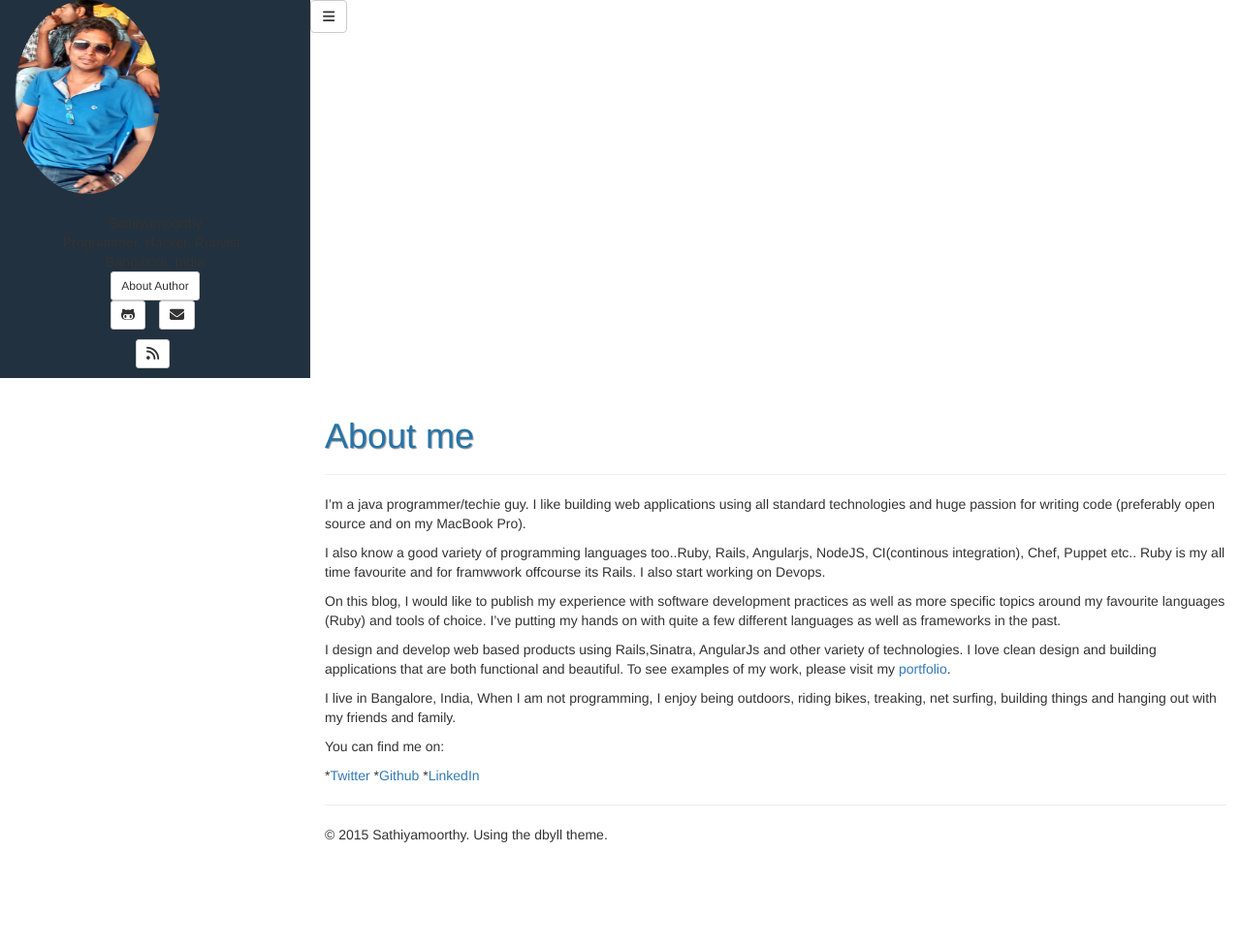
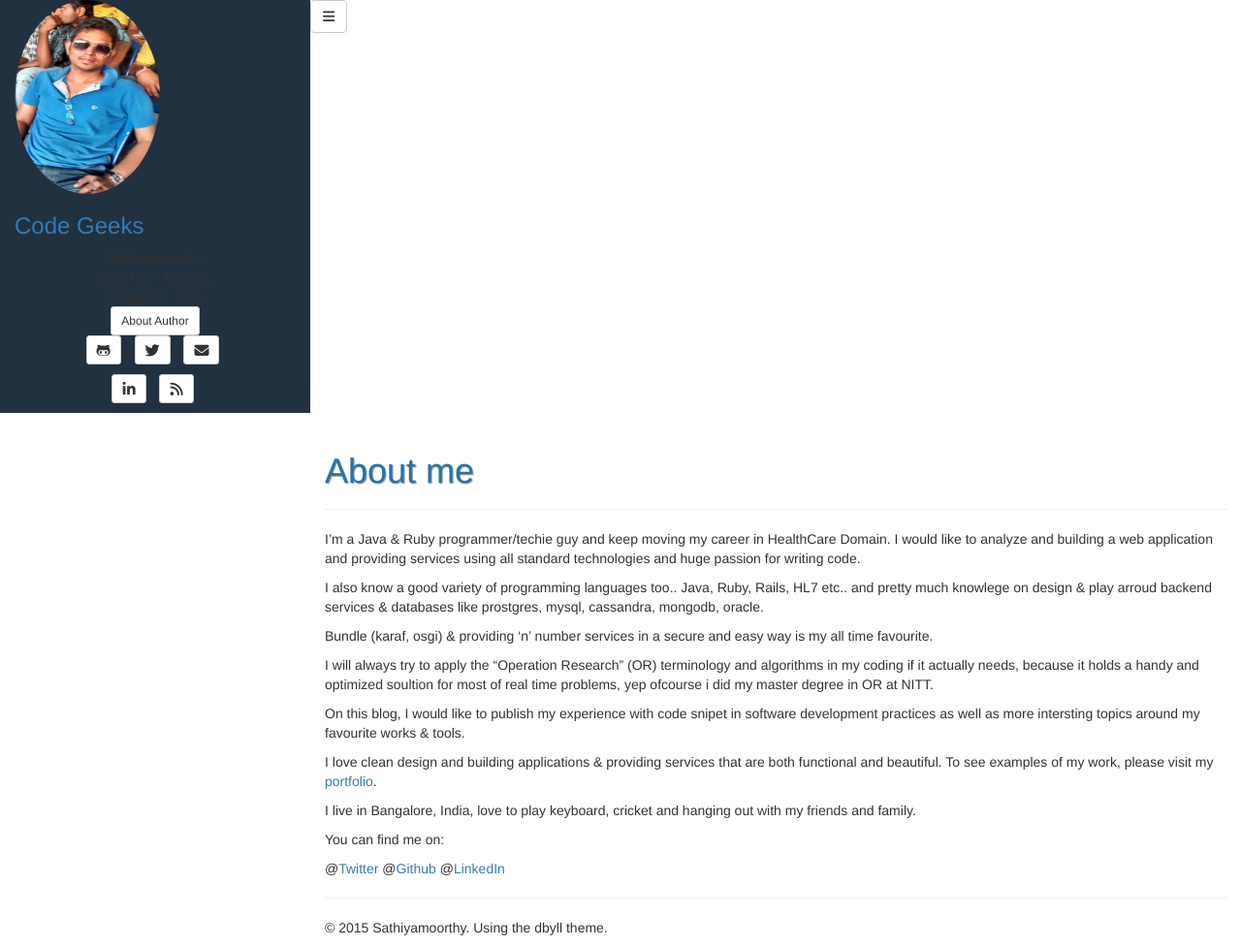
Before and after one commit to sathiyamoorthy/sathiyamoorthy.github.io, a Jekyll site: the page built from about.md, in a window 1280 px wide. Shown: the whole page at 97% size. Built offline with Jekyll 4.4.1, drawn with Linux system fonts in a browser that asks for light colours; nearby versions of some CDN libraries; library files that are not in the unit come from our copies; before the commit the page ends 900 px from its top, so only the background shows below that.

Commit message:
initial commit

```diff
--- a/_config.yml
+++ b/_config.yml
@@ -19,19 +19,19 @@ gems:
 # Themes are encouraged to use these universal variables
 # so be sure to set them if your theme uses them.
 #
-title : Geek
+title : Code Geeks
 tagline:
 author :
   name : Sathiyamoorthy
   email : sathyamoorthy.warn6@gmail.com
   github : sathiyamoorthy
-  twitter :
+  twitter : dsas
   # pinterest: dbtek
-  linkedin:
+  linkedin: sathiyamoorthy m
   resume:
   feedburner :
   email_md5: 7d072fe9b989753448337ea1e5f47b00
-  bio: Sathiyamoorthy<br/>Programmer, Hacker, Rubyist..<br/> Bangalore, India
+  bio: Sathiyamoorthy<br/>Java, HL7, Rubyist..<br/> Bangalore, India
 
 # The production_url is only used when full-domain names are needed
 # such as sitemap.txt
--- a/_includes/themes/dbyll/sidebar.html
+++ b/_includes/themes/dbyll/sidebar.html
@@ -6,7 +6,7 @@
 
 	</a>
 	<h3 class="title">
-		<a href="{% if BASE_PATH %}{{ BASE_PATH }}{% else %}/{% endif %}"></a>
+		<a href="{% if BASE_PATH %}{{ BASE_PATH }}{% else %}/{% endif %}">{{ site.title }}</a>
 	</h3>
 </header>
 
--- a/about.md
+++ b/about.md
@@ -1,24 +1,28 @@
 ---
 layout: page
 title: About me
-tags: [about, kishroe mohan, kishore.m, responsive]
+tags: [about, sathiyamoorthy, responsive]
 modified: 2015-06-03T20:53:07.573882-04:00
 comments: true
 
 ---
 
-I'm a java programmer/techie guy. I like building web applications using all standard technologies and huge passion for writing code (preferably open source and on my MacBook Pro).
+I'm a Java & Ruby programmer/techie guy and keep moving my career in HealthCare Domain. I would like to analyze and building a web application and providing services using all standard technologies and huge passion for writing code.
 
-I also know a good variety of programming languages too..Ruby, Rails, Angularjs, NodeJS, CI(continous integration), Chef, Puppet etc.. Ruby is my all time favourite and for framwwork offcourse its Rails. I also start working on Devops.
+I also know a good variety of programming languages too.. Java, Ruby, Rails, HL7 etc.. and pretty much knowlege on design & play arroud backend services & databases like prostgres, mysql, cassandra, mongodb, oracle.
 
-On this blog, I would like to publish my experience with software development practices as well as more specific topics around my favourite languages (Ruby) and tools of choice. I’ve putting my hands on with quite a few different languages as well as frameworks in the past.
+Bundle (karaf, osgi) & providing 'n' number services in a secure and easy way is my all time favourite.
 
-I design and develop web based products using Rails,Sinatra, AngularJs and other variety of technologies. I love clean design and building applications that are both functional and beautiful.  To see examples of my work, please visit my [portfolio](https://github.com/kishore-mohan?tab=repositories).
+I will always try to apply the "Operation Research" (OR) terminology and algorithms in my coding if it actually needs, because it holds a handy and optimized soultion for most of real time problems, yep ofcourse i did my master degree in OR at NITT.
 
-I live in Bangalore, India, When I am not programming, I enjoy being outdoors, riding bikes, treaking, net surfing, building things and hanging out with my friends and family.
+On this blog, I would like to publish my experience with code snipet in software development practices as well as more intersting topics around my favourite works & tools.
+
+I love clean design and building applications & providing services that are both functional and beautiful. To see examples of my work, please visit my [portfolio](https://github.com/sathiyamoorthy?tab=repositories).
+
+I live in Bangalore, India, love to play keyboard, cricket and hanging out with my friends and family.
 
 You can find me on:
 
-*[Twitter](https://twitter.com/{{ site.twitter_username }})
-*[Github](https://github.com/{{ site.github_username }})
-*[LinkedIn](https://www.linkedin.com/in/{{ site.twitter_username }})
+@[Twitter](https://twitter.com/{{ site.twitter_username }})
+@[Github](https://github.com/{{ site.github_username }})
+@[LinkedIn](https://www.linkedin.com/in/{{ site.twitter_username }})
```
Also changed, not shown: _posts_backup/2015-06-08-google-analytics-for-jekyll-blog.md (renamed from _posts/2015-06-08-google-analytics-for-jekyll-blog.md), _posts_backup/2015-07-03-alias-alias-method.md (renamed from _posts/2015-07-03-alias-alias-method.md), _posts_backup/2015-07-29-ruby-struct.md (renamed from _posts/2015-07-29-ruby-struct.md), _posts_backup/2015-08-18-ruby-newbies-tips.md (renamed from _posts/2015-08-18-ruby-newbies-tips.md), 2 other files.
